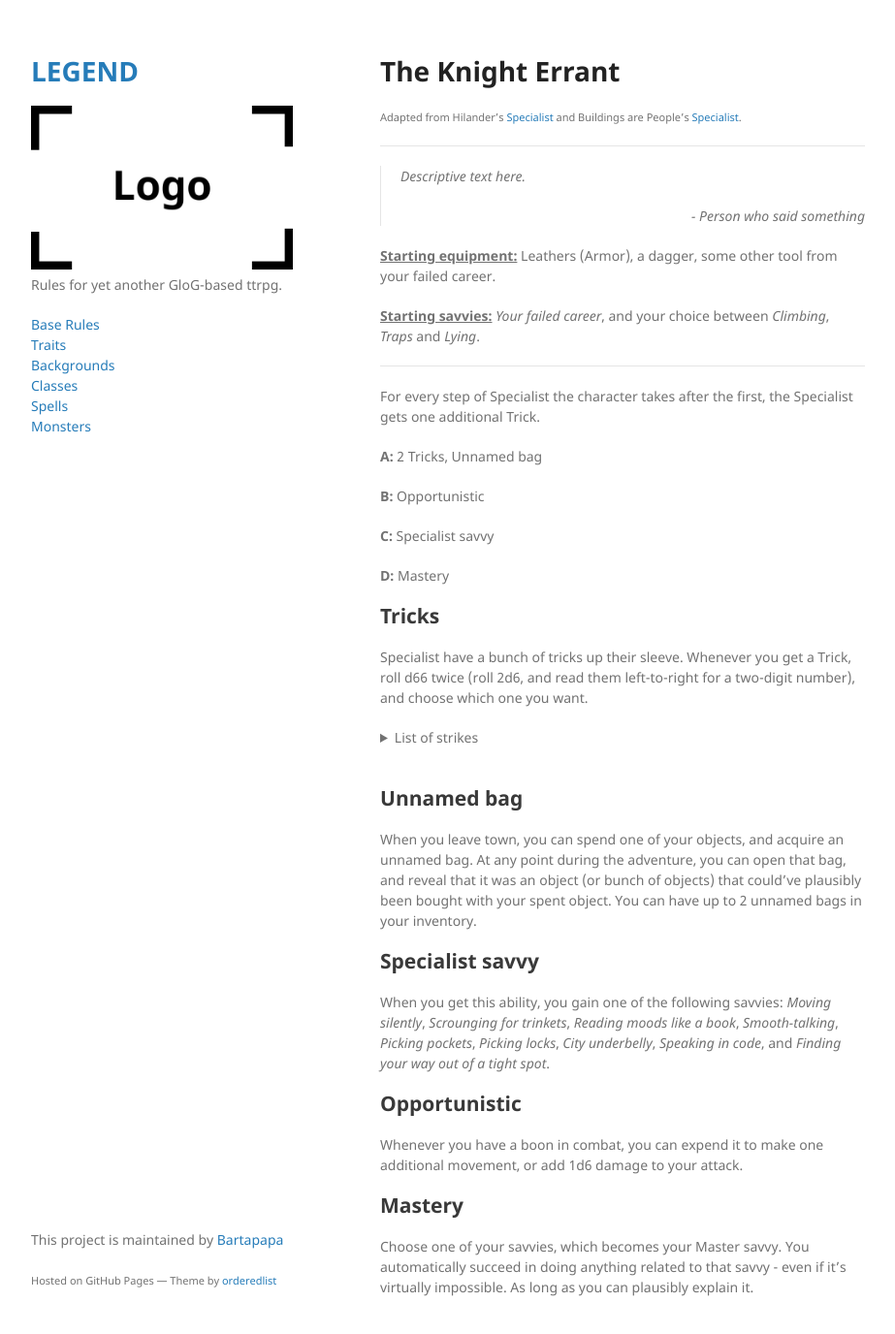
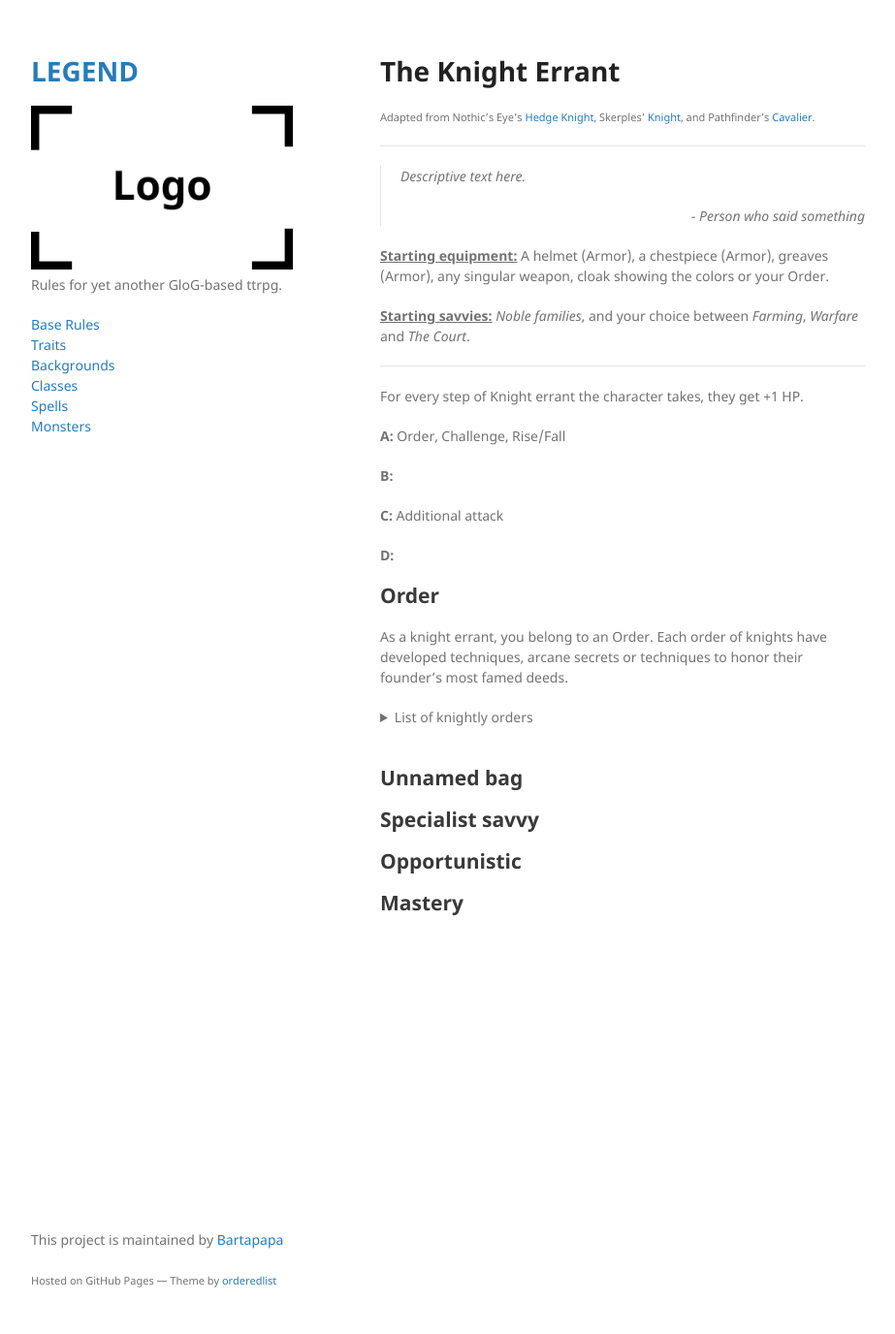
Before and after one commit to Bartapapa/legend, a Jekyll site: the page built from docs/class/knighterrant.md, in a window 1280 px wide and 1400 px high. Shown: the top 1376 px of the window at 97% size, without its empty margins (178-1101 px from the left). Built offline with Jekyll 4.4.1, drawn with Linux system fonts in a browser that asks for light colours.

Commit message:
Update knighterrant.md

```diff
--- a/docs/class/knighterrant.md
+++ b/docs/class/knighterrant.md
@@ -3,7 +3,7 @@ layout: post
 title: The Knight Errant
 permalink: /classes/knight-errant
 ---
-<small>Adapted from Hilander's [Specialist](https://saltygoo.github.io/class/specialist) and Buildings are People's [Specialist](https://buildingsarepeople.blogspot.com/2019/01/class-specialist-and-specialist-arts.html).</small>
+<small>Adapted from Nothic's Eye's [Hedge Knight](https://nothicseye.blogspot.com/2022/08/of-fallen-heroes-i-shall-sing-class.html), Skerples' [Knight](https://coinsandscrolls.blogspot.com/2017/06/osr-class-knights.html), and Pathfinder's [Cavalier](https://www.d20pfsrd.com/classes/base-classes/cavalier/).</small>
 
 ***
 
@@ -11,73 +11,33 @@ permalink: /classes/knight-errant
 >
 ><p style="text-align: right">- Person who said something</p>
 
-<b><u>Starting equipment:</u></b> Leathers (Armor), a dagger, some other tool from your failed career.
+<b><u>Starting equipment:</u></b> A helmet (Armor), a chestpiece (Armor), greaves (Armor), any singular weapon, cloak showing the colors or your Order.
 
-<b><u>Starting savvies:</u></b> <i>Your failed career</i>, and your choice between <i>Climbing</i>, <i>Traps</i> and <i>Lying</i>.
+<b><u>Starting savvies:</u></b> <i>Noble families</i>, and your choice between <i>Farming</i>, <i>Warfare</i> and <i>The Court</i>.
 
 ***
 
-For every step of Specialist the character takes after the first, the Specialist gets one additional Trick.
+For every step of Knight errant the character takes, they get +1 HP.
 
-<b>A:</b> 2 Tricks, Unnamed bag
+<b>A:</b> Order, Challenge, Rise/Fall
 
-<b>B:</b> Opportunistic
+<b>B:</b>
 
-<b>C:</b> Specialist savvy
+<b>C:</b> Additional attack
 
-<b>D:</b> Mastery
+<b>D:</b>
 
-## Tricks
-Specialist have a bunch of tricks up their sleeve. Whenever you get a Trick, roll d66 twice (roll 2d6, and read them left-to-right for a two-digit number), and choose which one you want.
+## Order
+As a knight errant, you belong to an Order. Each order of knights have developed techniques, arcane secrets or techniques to honor their founder's most famed deeds.
 <details markdown="1">
-<summary>List of strikes</summary>
-*  <b>11: Acquired Immunity.</b> You can smell poison. You have a boon to resist poisons.
-*  <b>12: Acrobat.</b> You take half damage from falling, and can jump two times farther.
-*  <b>13: Brawler.</b> Any improvised weapon deals 1d6 damage in your hands.
-*  <b>14: Cat's eyes.</b> You can see in the dark as if you had a torch in your hands.
-*  <b>15: Cat's grace.</b> You have a boon on rolls to defend when not wearing armor.
-*  <b>16: Con artist.</b> Once per session, exchange 1 Trash for 1 Valuable. The person you did this to will not appreciate it when they find out.
-*  <b>21: Escape artist.</b> Once per session, get out of restraints (grapple, shackles, rope, etc) as long as you plausibly could.
-*  <b>22: Fashion victim.</b> Fancy clothes count as 1 Armor, and don't take up an Inventory slot.
-*  <b>23: Field medic.</b> You can stabilize dying characters with your bare hands. If you have tools, you have a boon.
-*  <b>24: Forgery.</b> Once per session, during a short rest, you can make a near-exact copy of any item. It's unusable and worthless.
-*  <b>25: Gossip.</b> Once per session, you can recall an embarrassing secret of another NPC you've already met. Describe it. You might be wrong, but it's still funny.
-*  <b>26: Jester.</b> You can make yourself appear as the most or least important person in the group at any time.
-*  <b>31: Lucky.</b> Once per session, give yourself a boon.
-*  <b>32: Savvy.</b> Get a new savvy.
-*  <b>33: Network.</b> Once per session, you can declare you know someone within any organization or group of your choice. They might not like you.
-*  <b>34: Open Mind.</b> +2 Mind slots.
-*  <b>35: Pack Rat.</b> +2 Inventory slots.
-*  <b>36: Poisoner.</b> When you leave for an adventure, you automatically have 3 doses of poison.
-*  <b>41: Saboteur.</b> You can take 10 minutes to break any nonmagical object.
-*  <b>42: Cheat death.</b> Once in your life, cheat death. They won't like it at all. Lose this trick when you do so and get a new one.
-*  <b>43: Hedge magician.</b> You know whether something is magical by tasting it. You have 1 Magic Dice that regenerates overnight if you lose it.
-*  <b>44: Square meal.</b> You heal 1 Wound during lunch if you drink alcohol.
-*  <b>45: Tinker.</b> You can spend 10 minutes to merge two nonmagical objects together in your inventory. They only take up one space, and is useless if not used by you. You cannot merge an item that's already been merged.
-*  <b>46: Dogspeak.</b> Once per session, you can talk to dogs. They aren't smart, but know how to follow simple orders.
-*  <b>51: Tricky.</b> You can attempt a maneuver as an action instead of a movement.
-*  <b>52: Alert.</b> You're never surprised. In combat, you can take a full turn before anyone else.
-*  <b>53: Silver tongue.</b> Once per session, you can lie and have someone believe it as long as it's plausible. They'll find out after 1d6 minutes.
-*  <b>54: Coward.</b> You run faster when running away from something. Unless it's really fast, it won't catch you.
-*  <b>55: Evaluate.</b> You instantly know the value of any Civilized object, as well as any object related to one of your savvies.
-*  <b>56: Winning smile.</b> As long as you and your party haven't intimidated or otherwise harrassed anyone, people have a good first impression of you.
-*  <b>61: Weasel.</b> If you don't attack during your turn, all attacks against you have a bane, unless you can't see the enemy.
-*  <b>62: You mean this?</b> Once per session, you can state that you took one non-obvious object from someone you spent 10 minutes with, as long as they don't distrust you.
-*  <b>63: Did I say that?</b> Once per session, you can re-state what you said if you don't like the consequences of what you just said.
-*  <b>64: Actor.</b> You can copy the voice of anyone you've listened to over the past 10 minutes. You can even make some very specific sounds, but that's probably a roll.
-*  <b>65: Possum.</b> You can very convincingly play dead after being hit. People will generally leave you alone to attack your allies. Unless it's a beast that eats dead things.
-*  <b>66: Redirect.</b> When you roll a great success when defending, you can redirect the attack to someone else nearby.
+<summary>List of knightly orders</summary>
 </details>
 <br>
 
 ## Unnamed bag
-When you leave town, you can spend one of your objects, and acquire an unnamed bag. At any point during the adventure, you can open that bag, and reveal that it was an object (or bunch of objects) that could've plausibly been bought with your spent object. You can have up to 2 unnamed bags in your inventory.
 
 ## Specialist savvy
-When you get this ability, you gain one of the following savvies: <i>Moving silently</i>, <i>Scrounging for trinkets</i>, <i>Reading moods like a book</i>, <i>Smooth-talking</i>, <i>Picking pockets</i>, <i>Picking locks</i>, <i>City underbelly</i>, <i>Speaking in code</i>, and <i>Finding your way out of a tight spot</i>.
 
 ## Opportunistic
-Whenever you have a boon in combat, you can expend it to make one additional movement, or add 1d6 damage to your attack.
 
 ## Mastery
-Choose one of your savvies, which becomes your Master savvy. You automatically succeed in doing anything related to that savvy - even if it's virtually impossible. As long as you can plausibly explain it.
```
